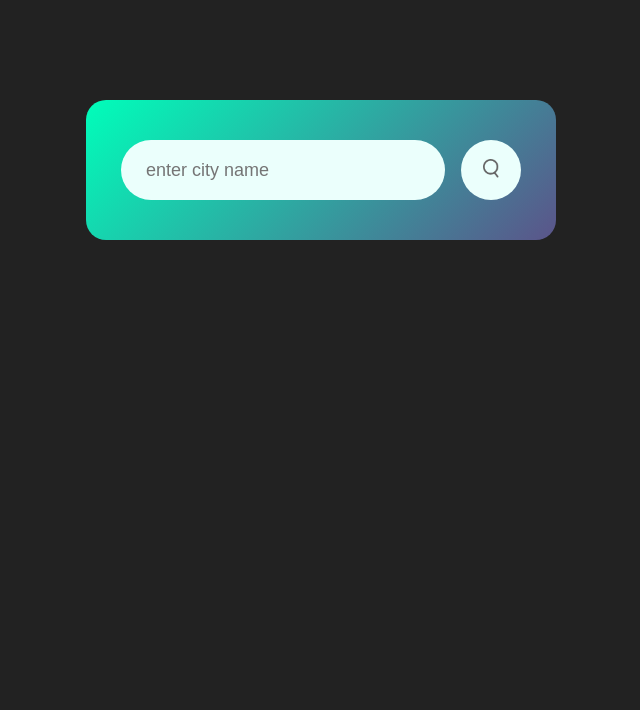
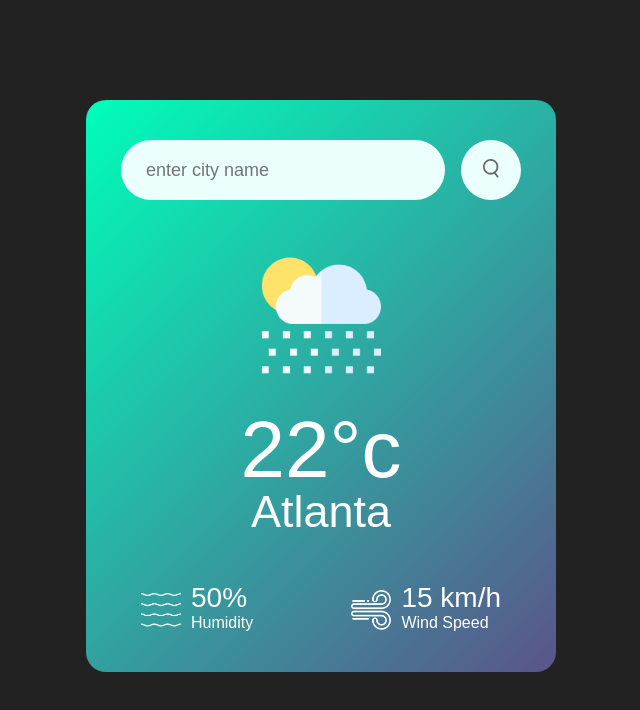
Before and after one commit to supanov/weather-app, a plain HTML site: page index.html in a window 1280 px wide. Shown: the whole page, without its empty margins (319-959 px from the left). Drawn offline with Linux system fonts and the light colour scheme.

Commit message:
added city, temp, humidity, and wind

```diff
--- a/index.html
+++ b/index.html
@@ -12,6 +12,57 @@
             <input type="text" placeholder="enter city name" spellcheck="false">
             <button><img src="images/search.png" alt=""></button>
         </div>
+        <div class="weather">
+            <img src="images/rain.png" class="weather-icon">
+            <h1 class="temp">22°c</h1>
+            <h2 class="city">Atlanta</h2>
+            <div class="details">
+                <div class="col">
+                    <img src="images/humidity.png">
+                    <div>
+                        <p class="humidity">50%</p>
+                        <p>Humidity</p>
+                     </div>
+                </div>
+                <div class="col">
+                    <img src="images/wind.png">
+                    <div>
+                        <p class="wind">15 km/h</p>
+                        <p>Wind Speed</p>
+                </div>
+            </div>
+        </div>
     </div>
+
+
+<script>
+
+    const apiKey ="2efce3ce09958447b3b9675cca9a3f7f";
+    const apiUrl = "https://api.openweathermap.org/data/2.5/weather?units=metric&q=";
+
+    const searchBox = document.querySelector(".search input");
+    const searchBtn = document.querySelector(".search button");
+
+    async function checkWeather(city){
+        const response = await fetch(apiUrl + city + `&appid=${apiKey}`);
+        var data = await response.json();
+
+        console.log(data);
+
+        document.querySelector(".city").innerHTML = data.name;
+        document.querySelector(".temp").innerHTML = Math.round(data.main.temp)+ "°c";
+        document.querySelector(".humidity").innerHTML =data.main.humidity + "%";
+        document.querySelector(".wind").innerHTML = data.wind.speed + "km/h";
+
+    }
+
+
+    searchBtn.addEventListener("click", ()=>{
+        checkWeather(searchBox.value);
+    })
+
+
+</script>
+
 </body>
 </html>
--- a/style.css
+++ b/style.css
@@ -47,3 +47,36 @@ body {
 .search button img{
     width: 16px;
 }
+.weather-icon{
+    width: 170px;
+    margin-top: 30px;
+}
+.weather h1 {
+    font-size: 80px;
+    font-weight: 500;
+}
+.weather h2 {
+    font-size: 45px;
+    font-weight: 400;
+    margin-top: -10px;
+}
+.details {
+    display: flex;
+    align-items: center;
+    justify-content: space-between;
+    padding: 0 20px;
+    margin-top: 50px;
+}
+.col{
+    display: flex;
+    align-items: center;
+    text-align: left;
+}
+.col img {
+    width: 40px;
+    margin-right: 10px;
+}
+.humidity, .wind {
+    font-size: 28px;
+    margin-top: -6px;
+}
```
